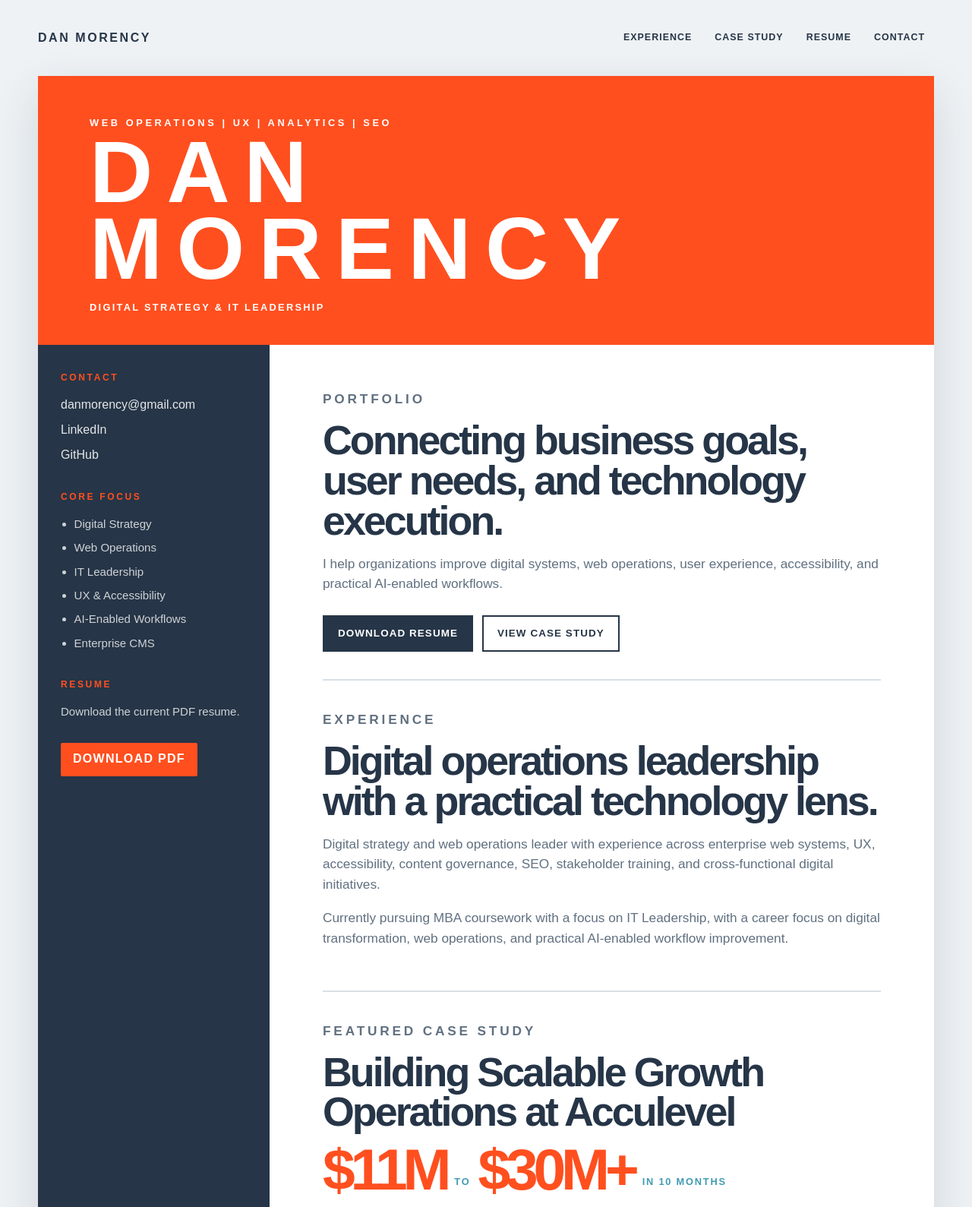
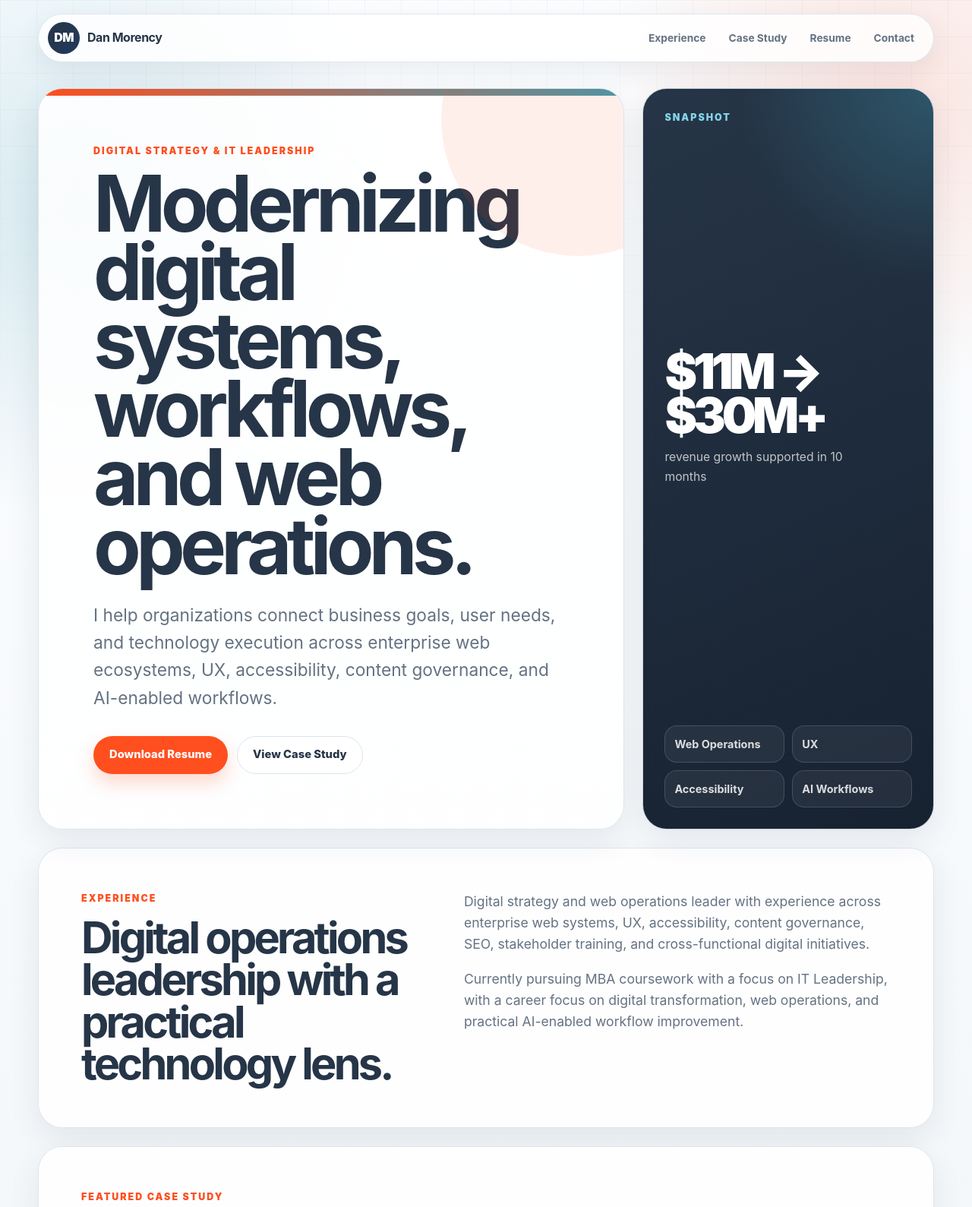
Before and after one commit to dartydan/Portfolio, a plain HTML site: page index.html in a window 1280 px wide. Shown: the top 1589 px of the page at 76% size. Drawn offline with Linux system fonts and the light colour scheme.

Commit message:
Modernize portfolio UI

```diff
--- a/index.html
+++ b/index.html
@@ -12,8 +12,12 @@
     <title>Dan Morency | Digital Strategy & IT Leadership</title>
   </head>
   <body>
+    <div class="page-shell">
       <header class="site-header">
-      <a class="brand" href="#top" aria-label="Dan Morency home">Dan Morency</a>
+        <a class="brand" href="#top" aria-label="Dan Morency home">
+          <span>DM</span>
+          <strong>Dan Morency</strong>
+        </a>
         <nav aria-label="Main navigation">
           <a href="#experience">Experience</a>
           <a href="#case-studies">Case Study</a>
@@ -22,58 +26,42 @@
         </nav>
       </header>
 
-    <main id="top" class="resume-frame">
-      <section class="nameplate" aria-labelledby="page-title">
-        <p>Web Operations | UX | Analytics | SEO</p>
-        <h1 id="page-title">Dan Morency</h1>
-        <p class="title-line">Digital Strategy & IT Leadership</p>
-      </section>
-
-      <div class="page-grid">
-        <aside class="sidebar" aria-label="Profile summary">
-          <section>
-            <h2>Contact</h2>
-            <a href="mailto:danmorency@gmail.com">danmorency@gmail.com</a>
-            <a href="https://www.linkedin.com/in/danmorency" target="_blank" rel="noreferrer">LinkedIn</a>
-            <a href="https://github.com/dartydan" target="_blank" rel="noreferrer">GitHub</a>
-          </section>
-
-          <section>
-            <h2>Core Focus</h2>
-            <ul>
-              <li>Digital Strategy</li>
-              <li>Web Operations</li>
-              <li>IT Leadership</li>
-              <li>UX & Accessibility</li>
-              <li>AI-Enabled Workflows</li>
-              <li>Enterprise CMS</li>
-            </ul>
-          </section>
-
-          <section id="resume">
-            <h2>Resume</h2>
-            <p>Download the current PDF resume.</p>
-            <a class="sidebar-button" href="assets/Dan-Morency-Resume.pdf" download>Download PDF</a>
-          </section>
-        </aside>
-
-        <div class="content-column">
-          <section class="hero-card" aria-labelledby="hero-heading">
-            <p class="kicker">Portfolio</p>
-            <h2 id="hero-heading">Connecting business goals, user needs, and technology execution.</h2>
-            <p>
-              I help organizations improve digital systems, web operations, user experience,
-              accessibility, and practical AI-enabled workflows.
+      <main id="top">
+        <section class="hero" aria-labelledby="page-title">
+          <div class="hero-copy">
+            <p class="eyebrow">Digital Strategy & IT Leadership</p>
+            <h1 id="page-title">Modernizing digital systems, workflows, and web operations.</h1>
+            <p class="lead">
+              I help organizations connect business goals, user needs, and technology execution across enterprise web ecosystems,
+              UX, accessibility, content governance, and AI-enabled workflows.
             </p>
             <div class="hero-actions">
               <a class="button primary" href="assets/Dan-Morency-Resume.pdf" download>Download Resume</a>
               <a class="button secondary" href="#case-studies">View Case Study</a>
             </div>
+          </div>
+
+          <aside class="hero-panel" aria-label="Career snapshot">
+            <p class="panel-label">Snapshot</p>
+            <div class="panel-metric">
+              <span>$11M → $30M+</span>
+              <small>revenue growth supported in 10 months</small>
+            </div>
+            <div class="panel-grid">
+              <span>Web Operations</span>
+              <span>UX</span>
+              <span>Accessibility</span>
+              <span>AI Workflows</span>
+            </div>
+          </aside>
         </section>
 
-          <section class="content-section" id="experience" aria-labelledby="experience-heading">
-            <p class="kicker">Experience</p>
+        <section class="section intro-section" id="experience" aria-labelledby="experience-heading">
+          <div>
+            <p class="eyebrow">Experience</p>
             <h2 id="experience-heading">Digital operations leadership with a practical technology lens.</h2>
+          </div>
+          <div class="text-stack">
             <p>
               Digital strategy and web operations leader with experience across enterprise web systems,
               UX, accessibility, content governance, SEO, stakeholder training, and cross-functional digital initiatives.
@@ -82,46 +70,69 @@
               Currently pursuing MBA coursework with a focus on IT Leadership, with a career focus on digital transformation,
               web operations, and practical AI-enabled workflow improvement.
             </p>
+          </div>
         </section>
 
-          <section class="content-section case-study" id="case-studies" aria-labelledby="case-heading">
-            <p class="kicker">Featured Case Study</p>
+        <section class="section case-study" id="case-studies" aria-labelledby="case-heading">
+          <div class="section-heading">
+            <p class="eyebrow">Featured Case Study</p>
             <h2 id="case-heading">Building Scalable Growth Operations at Acculevel</h2>
-            <div class="metric-row" aria-label="Revenue growth metric">
-              <span>$11M</span>
-              <span>to</span>
-              <span>$30M+</span>
-              <span>in 10 months</span>
           </div>
+
+          <div class="case-layout">
+            <div class="metric-card" aria-label="Revenue growth metric">
+              <span class="metric-big">$11M</span>
+              <span class="metric-to">to</span>
+              <span class="metric-big">$30M+</span>
+              <span class="metric-caption">in 10 months</span>
+            </div>
+
+            <article class="story-card">
               <p>
-              As Director of Marketing, helped support company growth from <strong>$11M to $30M+ in annual revenue in 10 months</strong>
-              by leading and aligning separate video, advertising, analytics, and content functions.
+                As Director of Marketing, helped support company growth by leading and aligning separate video,
+                advertising, analytics, and content functions.
               </p>
               <ul class="action-list">
                 <li>Expanded the marketing team from 3 to 5.</li>
                 <li>Brought outsourced advertising in-house to improve control and reduce dependency.</li>
                 <li>Standardized video department goals, tasks, and workflows.</li>
-              <li>Created a dedicated Salesforce and Tableau reporting function.</li>
+                <li>Created dedicated Salesforce and Tableau reporting support.</li>
                 <li>Worked closely with sales and operations to align execution with growth priorities.</li>
               </ul>
+            </article>
+          </div>
         </section>
 
-          <section class="content-section strengths" aria-labelledby="strengths-heading">
-            <p class="kicker">Core Competencies</p>
+        <section class="section strengths" aria-labelledby="strengths-heading">
+          <div class="section-heading">
+            <p class="eyebrow">Core Competencies</p>
             <h2 id="strengths-heading">The areas I bring together.</h2>
+          </div>
           <div class="chip-grid">
             <span>Digital Strategy</span>
             <span>Web Operations</span>
             <span>IT Leadership</span>
             <span>UX Strategy</span>
             <span>Accessibility</span>
-              <span>AI Workflows</span>
+            <span>Enterprise CMS</span>
+            <span>AI-Enabled Workflows</span>
             <span>Cross-Functional Leadership</span>
-              <span>Stakeholder Enablement</span>
           </div>
         </section>
+
+        <section class="section resume-section" id="resume" aria-labelledby="resume-heading">
+          <div>
+            <p class="eyebrow">Resume</p>
+            <h2 id="resume-heading">A concise view of my experience and impact.</h2>
           </div>
+          <div class="resume-card">
+            <p>
+              Download the current PDF resume for a fuller look at my digital strategy, web operations,
+              leadership, and transformation experience.
+            </p>
+            <a class="button primary" href="assets/Dan-Morency-Resume.pdf" download>Download PDF Resume</a>
           </div>
+        </section>
       </main>
 
       <footer class="site-footer" id="contact">
@@ -130,7 +141,9 @@
           <a href="mailto:danmorency@gmail.com">Email</a>
           <a href="assets/Dan-Morency-Resume.pdf" download>Resume PDF</a>
           <a href="https://www.linkedin.com/in/danmorency" target="_blank" rel="noreferrer">LinkedIn</a>
+          <a href="https://github.com/dartydan" target="_blank" rel="noreferrer">GitHub</a>
         </div>
       </footer>
+    </div>
   </body>
 </html>
--- a/style.css
+++ b/style.css
@@ -2,15 +2,21 @@
   --orange: #ff4f1f;
   --orange-dark: #db3c11;
   --navy: #263547;
-  --navy-deep: #1d2938;
+  --navy-deep: #172231;
   --blue: #419bb2;
+  --blue-soft: #dff3f7;
   --paper: #ffffff;
-  --page: #eef2f5;
+  --page: #f4f7fa;
   --ink: #263547;
-  --muted: #607080;
-  --rule: #d8e0e7;
+  --muted: #647282;
+  --rule: #dbe4eb;
+  --soft: #eef4f7;
   --max: 1180px;
-  --shadow: 0 22px 58px rgba(38, 53, 71, 0.14);
+  --radius-lg: 32px;
+  --radius-md: 22px;
+  --radius-sm: 14px;
+  --shadow: 0 24px 80px rgba(38, 53, 71, 0.14);
+  --shadow-soft: 0 14px 40px rgba(38, 53, 71, 0.09);
 }
 
 * {
@@ -24,325 +30,450 @@ html {
 body {
   margin: 0;
   color: var(--ink);
-  background: var(--page);
-  font-family: Arial, Helvetica, sans-serif;
-  line-height: 1.55;
+  background:
+    radial-gradient(circle at 8% 8%, rgba(65, 155, 178, 0.2), transparent 26rem),
+    radial-gradient(circle at 92% 4%, rgba(255, 79, 31, 0.14), transparent 24rem),
+    linear-gradient(180deg, #fbfdff 0%, var(--page) 52%, #eef3f7 100%);
+  font-family: Inter, ui-sans-serif, system-ui, -apple-system, BlinkMacSystemFont, "Segoe UI", sans-serif;
+  line-height: 1.6;
+}
+
+body::before {
+  content: "";
+  position: fixed;
+  inset: 0;
+  z-index: -1;
+  pointer-events: none;
+  background-image:
+    linear-gradient(rgba(38, 53, 71, 0.035) 1px, transparent 1px),
+    linear-gradient(90deg, rgba(38, 53, 71, 0.035) 1px, transparent 1px);
+  background-size: 48px 48px;
+  mask-image: linear-gradient(to bottom, #000 0%, transparent 72%);
 }
 
 a {
   color: inherit;
 }
 
+.page-shell {
+  width: min(var(--max), calc(100% - 32px));
+  margin: 0 auto;
+}
+
 .site-header {
-  width: min(var(--max), calc(100% - 32px));
-  margin: 18px auto;
+  position: sticky;
+  top: 16px;
+  z-index: 20;
   display: flex;
   align-items: center;
   justify-content: space-between;
   gap: 18px;
-  padding: 12px 0;
+  margin: 18px 0 34px;
+  padding: 10px 12px;
+  border: 1px solid rgba(219, 228, 235, 0.88);
+  border-radius: 999px;
+  background: rgba(255, 255, 255, 0.82);
+  box-shadow: 0 12px 35px rgba(38, 53, 71, 0.08);
+  backdrop-filter: blur(18px);
 }
 
 .brand {
+  display: inline-flex;
+  align-items: center;
+  gap: 10px;
   color: var(--navy);
+  text-decoration: none;
   font-weight: 900;
-  letter-spacing: 0.16em;
-  text-transform: uppercase;
-  text-decoration: none;
+}
+
+.brand span {
+  width: 42px;
+  height: 42px;
+  display: grid;
+  place-items: center;
+  border-radius: 50%;
+  color: white;
+  background: linear-gradient(135deg, var(--navy), #23395d);
+  letter-spacing: -0.04em;
+}
+
+.brand strong {
+  letter-spacing: -0.03em;
 }
 
 nav {
   display: flex;
   flex-wrap: wrap;
-  gap: 6px;
+  gap: 4px;
 }
 
 nav a {
   min-height: 40px;
   display: inline-flex;
   align-items: center;
-  padding: 0 12px;
-  color: var(--navy);
+  padding: 0 13px;
+  color: var(--muted);
+  border-radius: 999px;
   text-decoration: none;
-  font-size: 0.78rem;
-  font-weight: 800;
-  letter-spacing: 0.08em;
-  text-transform: uppercase;
+  font-size: 0.86rem;
+  font-weight: 750;
 }
 
 nav a:hover,
 nav a:focus-visible {
-  color: var(--orange);
-  outline: 2px solid transparent;
+  color: var(--navy);
+  background: var(--soft);
+  outline: none;
 }
 
-.resume-frame {
-  width: min(var(--max), calc(100% - 32px));
-  margin: 0 auto 28px;
-  background: var(--paper);
-  box-shadow: var(--shadow);
+.hero {
+  display: grid;
+  grid-template-columns: minmax(0, 1.45fr) minmax(300px, 0.72fr);
+  gap: 24px;
+  align-items: stretch;
+  margin-bottom: 24px;
 }
 
-.nameplate {
-  padding: clamp(28px, 5vw, 52px) clamp(28px, 6vw, 68px) clamp(24px, 4vw, 40px);
-  color: white;
-  background: var(--orange);
+.hero-copy,
+.hero-panel,
+.section,
+.site-footer {
+  border: 1px solid rgba(219, 228, 235, 0.9);
+  border-radius: var(--radius-lg);
+  background: rgba(255, 255, 255, 0.86);
+  box-shadow: var(--shadow-soft);
 }
 
-.nameplate p {
-  margin: 0;
-  font-size: clamp(0.72rem, 1vw, 0.86rem);
-  font-weight: 900;
-  letter-spacing: 0.28em;
-  text-transform: uppercase;
+.hero-copy {
+  position: relative;
+  overflow: hidden;
+  min-height: 600px;
+  display: flex;
+  flex-direction: column;
+  justify-content: flex-end;
+  padding: clamp(32px, 6vw, 72px);
 }
 
-.nameplate h1 {
-  margin: 4px 0 0;
-  font-size: clamp(3.2rem, 9vw, 7.2rem);
-  line-height: 0.88;
+.hero-copy::before {
+  content: "";
+  position: absolute;
+  inset: 0 0 auto;
+  height: 9px;
+  background: linear-gradient(90deg, var(--orange), var(--blue));
+}
+
+.hero-copy::after {
+  content: "";
+  position: absolute;
+  right: -120px;
+  top: -140px;
+  width: 360px;
+  height: 360px;
+  border-radius: 50%;
+  background: rgba(255, 79, 31, 0.09);
+}
+
+.eyebrow,
+.panel-label {
+  margin: 0 0 14px;
+  color: var(--orange);
+  font-size: 0.78rem;
+  font-weight: 900;
   letter-spacing: 0.16em;
   text-transform: uppercase;
 }
 
-.nameplate .title-line {
-  margin-top: 16px;
-  letter-spacing: 0.18em;
+h1,
+h2,
+p {
+  text-wrap: pretty;
 }
 
-.page-grid {
-  display: grid;
-  grid-template-columns: 305px 1fr;
-  align-items: stretch;
+h1,
+h2 {
+  color: var(--navy);
+  letter-spacing: -0.065em;
 }
 
-.sidebar {
-  padding: 34px 30px 46px;
-  color: white;
-  background: var(--navy);
+h1 {
+  max-width: 850px;
+  margin: 0;
+  font-size: clamp(3.2rem, 8vw, 7.25rem);
+  line-height: 0.88;
 }
 
-.sidebar section + section {
-  margin-top: 34px;
+h2 {
+  margin: 0;
+  font-size: clamp(2rem, 4.5vw, 4.45rem);
+  line-height: 0.96;
 }
 
-.sidebar h2,
-.kicker {
-  margin: 0 0 14px;
-  color: var(--orange);
-  font-size: 0.75rem;
-  font-weight: 900;
-  letter-spacing: 0.22em;
-  text-transform: uppercase;
+.lead,
+.text-stack p,
+.story-card p,
+.resume-card p,
+.site-footer p {
+  color: var(--muted);
+  font-size: 1.1rem;
 }
 
-.sidebar a {
-  display: block;
-  color: rgba(255, 255, 255, 0.88);
-  text-decoration: none;
-  overflow-wrap: anywhere;
-}
-
-.sidebar a + a {
-  margin-top: 8px;
-}
-
-.sidebar p,
-.sidebar li {
-  color: rgba(255, 255, 255, 0.78);
-  font-size: 0.94rem;
-}
-
-.sidebar ul {
-  margin: 0;
-  padding-left: 1.1rem;
-}
-
-.sidebar li + li {
-  margin-top: 8px;
-}
-
-.sidebar-button {
-  width: fit-content;
-  min-height: 44px;
-  margin-top: 14px;
-  display: inline-flex !important;
-  align-items: center;
-  justify-content: center;
-  padding: 0 16px;
-  color: white !important;
-  background: var(--orange);
-  border-radius: 2px;
-  font-weight: 900;
-  letter-spacing: 0.08em;
-  text-transform: uppercase;
-}
-
-.content-column {
-  padding: clamp(30px, 5vw, 58px) clamp(28px, 6vw, 70px) 62px;
-}
-
-.hero-card {
-  padding-bottom: 36px;
-  border-bottom: 2px solid var(--rule);
-}
-
-.hero-card h2,
-.content-section h2 {
-  margin: 0 0 16px;
-  color: var(--navy);
-  font-size: clamp(1.9rem, 4.2vw, 4.4rem);
-  line-height: 0.98;
-  letter-spacing: -0.055em;
-}
-
-.hero-card p,
-.content-section p {
-  max-width: 780px;
-  color: var(--muted);
-  font-size: 1.08rem;
+.lead {
+  max-width: 760px;
+  margin: 28px 0 0;
+  font-size: clamp(1.15rem, 2vw, 1.42rem);
 }
 
 .hero-actions {
   display: flex;
   flex-wrap: wrap;
   gap: 12px;
-  margin-top: 28px;
+  margin-top: 32px;
 }
 
 .button {
-  min-height: 48px;
+  min-height: 50px;
   display: inline-flex;
   align-items: center;
   justify-content: center;
-  padding: 0 18px;
-  border: 2px solid var(--navy);
+  padding: 0 20px;
+  border: 1px solid transparent;
+  border-radius: 999px;
   text-decoration: none;
-  font-size: 0.84rem;
-  font-weight: 900;
-  letter-spacing: 0.08em;
-  text-transform: uppercase;
+  font-size: 0.92rem;
+  font-weight: 850;
+  transition: transform 160ms ease, box-shadow 160ms ease, background 160ms ease, color 160ms ease, border-color 160ms ease;
+}
+
+.button:hover,
+.button:focus-visible {
+  transform: translateY(-1px);
+  outline: none;
 }
 
 .button.primary {
   color: white;
-  background: var(--navy);
+  background: var(--orange);
+  box-shadow: 0 12px 24px rgba(255, 79, 31, 0.22);
 }
 
 .button.primary:hover,
 .button.primary:focus-visible {
-  background: var(--orange);
-  border-color: var(--orange);
-  outline: none;
+  background: var(--orange-dark);
 }
 
 .button.secondary {
   color: var(--navy);
+  border-color: var(--rule);
   background: white;
 }
 
 .button.secondary:hover,
 .button.secondary:focus-visible {
-  color: var(--orange);
-  border-color: var(--orange);
-  outline: none;
+  border-color: var(--blue);
+  box-shadow: 0 12px 24px rgba(65, 155, 178, 0.14);
 }
 
-.content-section {
-  padding: 38px 0;
-  border-bottom: 2px solid var(--rule);
+.hero-panel {
+  display: grid;
+  align-content: space-between;
+  padding: 28px;
+  color: white;
+  background:
+    radial-gradient(circle at 100% 0%, rgba(65, 155, 178, 0.34), transparent 16rem),
+    linear-gradient(155deg, var(--navy), var(--navy-deep));
 }
 
-.content-section:last-child {
-  border-bottom: 0;
+.hero-panel .panel-label {
+  color: #83d5e8;
 }
 
-.case-study {
-  position: relative;
-}
-
-.metric-row {
-  display: grid;
-  grid-template-columns: auto auto auto 1fr;
-  align-items: end;
-  gap: 10px;
-  margin: 12px 0 24px;
-  color: var(--navy);
-}
-
-.metric-row span:first-child,
-.metric-row span:nth-child(3) {
-  color: var(--orange);
-  font-size: clamp(2.6rem, 6vw, 5rem);
-  font-weight: 900;
-  line-height: 0.86;
+.panel-metric span {
+  display: block;
+  color: white;
+  font-size: clamp(2.7rem, 5vw, 4.6rem);
+  font-weight: 950;
+  line-height: 0.9;
   letter-spacing: -0.08em;
 }
 
-.metric-row span:nth-child(2),
-.metric-row span:nth-child(4) {
-  margin-bottom: 6px;
+.panel-metric small {
+  display: block;
+  max-width: 260px;
+  margin-top: 14px;
+  color: rgba(255, 255, 255, 0.72);
+  font-size: 0.98rem;
+}
+
+.panel-grid {
+  display: grid;
+  grid-template-columns: 1fr 1fr;
+  gap: 10px;
+  margin-top: 34px;
+}
+
+.panel-grid span {
+  padding: 12px;
+  border: 1px solid rgba(255, 255, 255, 0.14);
+  border-radius: 16px;
+  color: rgba(255, 255, 255, 0.84);
+  background: rgba(255, 255, 255, 0.06);
+  font-size: 0.9rem;
+  font-weight: 700;
+}
+
+.section {
+  margin-top: 24px;
+  padding: clamp(30px, 5vw, 56px);
+}
+
+.intro-section,
+.resume-section {
+  display: grid;
+  grid-template-columns: minmax(0, 0.9fr) minmax(0, 1.1fr);
+  gap: 44px;
+  align-items: start;
+}
+
+.text-stack p:first-child,
+.resume-card p:first-child {
+  margin-top: 0;
+}
+
+.section-heading {
+  max-width: 820px;
+  margin-bottom: 28px;
+}
+
+.case-layout {
+  display: grid;
+  grid-template-columns: minmax(260px, 0.72fr) minmax(0, 1.28fr);
+  gap: 20px;
+}
+
+.metric-card,
+.story-card,
+.resume-card,
+.chip-grid span {
+  border: 1px solid var(--rule);
+  border-radius: var(--radius-md);
+  background: white;
+  box-shadow: 0 10px 28px rgba(38, 53, 71, 0.06);
+}
+
+.metric-card {
+  min-height: 310px;
+  display: grid;
+  align-content: center;
+  padding: 28px;
+  background:
+    linear-gradient(180deg, rgba(255, 79, 31, 0.08), transparent),
+    white;
+}
+
+.metric-big {
+  display: block;
+  color: var(--orange);
+  font-size: clamp(3.4rem, 7vw, 6rem);
+  font-weight: 950;
+  line-height: 0.85;
+  letter-spacing: -0.09em;
+}
+
+.metric-to,
+.metric-caption {
+  display: block;
+  margin: 8px 0;
   color: var(--blue);
-  font-size: 0.8rem;
+  font-size: 0.82rem;
   font-weight: 900;
   letter-spacing: 0.14em;
   text-transform: uppercase;
 }
 
+.story-card {
+  padding: clamp(24px, 4vw, 38px);
+}
+
+.story-card p {
+  margin-top: 0;
+}
+
 .action-list {
-  margin: 24px 0 0;
+  display: grid;
+  gap: 10px;
+  margin: 26px 0 0;
   padding: 0;
   list-style: none;
 }
 
 .action-list li {
   position: relative;
-  padding: 12px 0 12px 24px;
+  padding: 14px 14px 14px 42px;
+  border-radius: 16px;
   color: var(--ink);
-  border-top: 1px solid var(--rule);
+  background: var(--soft);
 }
 
 .action-list li::before {
   content: "";
   position: absolute;
-  left: 0;
-  top: 1.25rem;
-  width: 8px;
-  height: 8px;
+  left: 17px;
+  top: 1.22rem;
+  width: 9px;
+  height: 9px;
+  border-radius: 50%;
   background: var(--orange);
+  box-shadow: 0 0 0 5px rgba(255, 79, 31, 0.13);
 }
 
 .chip-grid {
   display: grid;
-  grid-template-columns: repeat(2, minmax(0, 1fr));
-  gap: 10px;
-  margin-top: 22px;
+  grid-template-columns: repeat(4, minmax(0, 1fr));
+  gap: 12px;
 }
 
 .chip-grid span {
-  padding: 13px 14px;
+  min-height: 112px;
+  display: flex;
+  align-items: flex-end;
+  padding: 18px;
   color: var(--navy);
-  border-left: 5px solid var(--orange);
-  background: #f4f7f9;
-  font-weight: 800;
+  font-weight: 850;
+}
+
+.chip-grid span:nth-child(3n + 1) {
+  border-top: 5px solid var(--orange);
+}
+
+.chip-grid span:nth-child(3n + 2) {
+  border-top: 5px solid var(--blue);
+}
+
+.chip-grid span:nth-child(3n) {
+  border-top: 5px solid var(--navy);
+}
+
+.resume-card {
+  padding: 28px;
 }
 
 .site-footer {
-  width: min(var(--max), calc(100% - 32px));
-  margin: 0 auto 36px;
   display: flex;
   align-items: center;
   justify-content: space-between;
-  gap: 20px;
-  padding: 24px clamp(24px, 5vw, 42px);
+  gap: 24px;
+  margin: 24px 0 40px;
+  padding: 26px 30px;
   color: white;
-  background: var(--navy-deep);
+  background:
+    radial-gradient(circle at 100% 0%, rgba(255, 79, 31, 0.22), transparent 16rem),
+    var(--navy-deep);
 }
 
 .site-footer p {
-  max-width: 650px;
+  max-width: 680px;
   margin: 0;
-  color: rgba(255, 255, 255, 0.82);
+  color: rgba(255, 255, 255, 0.78);
 }
 
 .site-footer div {
@@ -353,74 +484,64 @@ nav a:focus-visible {
 
 .site-footer a {
   color: white;
-  font-weight: 900;
-  letter-spacing: 0.08em;
-  text-transform: uppercase;
+  font-weight: 850;
   text-decoration-color: var(--orange);
   text-underline-offset: 5px;
 }
 
-@media (max-width: 850px) {
-  .site-header,
-  .site-footer {
-    flex-direction: column;
-    align-items: flex-start;
-  }
-
-  .page-grid {
+@media (max-width: 960px) {
+  .hero,
+  .intro-section,
+  .resume-section,
+  .case-layout {
     grid-template-columns: 1fr;
   }
 
-  .nameplate h1 {
-    letter-spacing: 0.08em;
-  }
-
-  .content-column {
-    padding: 34px 24px 44px;
-  }
-
-  .metric-row {
-    grid-template-columns: auto auto auto;
-  }
-
-  .metric-row span:nth-child(4) {
-    grid-column: 1 / -1;
+  .hero-copy {
+    min-height: 520px;
   }
 
   .chip-grid {
-    grid-template-columns: 1fr;
+    grid-template-columns: repeat(2, minmax(0, 1fr));
   }
 }
 
-@media (max-width: 540px) {
-  .resume-frame,
+@media (max-width: 680px) {
+  .page-shell {
+    width: min(100% - 20px, var(--max));
+  }
+
   .site-header,
   .site-footer {
-    width: 100%;
-    margin-left: 0;
-    margin-right: 0;
-  }
-
-  .site-header {
-    padding: 14px 16px;
+    align-items: flex-start;
+    border-radius: 24px;
+    flex-direction: column;
   }
 
   nav a {
-    padding-left: 0;
+    padding-inline: 10px;
   }
 
-  .nameplate {
-    padding: 28px 22px;
+  .brand strong {
+    display: none;
   }
 
-  .nameplate h1 {
-    font-size: 2.7rem;
+  .hero-copy {
+    min-height: auto;
+    padding: 32px 24px;
   }
 
-  .hero-card h2,
-  .content-section h2 {
-    font-size: 2rem;
-    letter-spacing: -0.035em;
+  h1 {
+    font-size: 3.15rem;
+  }
+
+  h2 {
+    font-size: 2.3rem;
+  }
+
+  .panel-grid,
+  .chip-grid {
+    grid-template-columns: 1fr;
   }
 }
 
@@ -429,5 +550,6 @@ nav a:focus-visible {
   *::before,
   *::after {
     scroll-behavior: auto !important;
+    transition: none !important;
   }
 }
```
Lines whose indentation alone changed are shown as unchanged.
